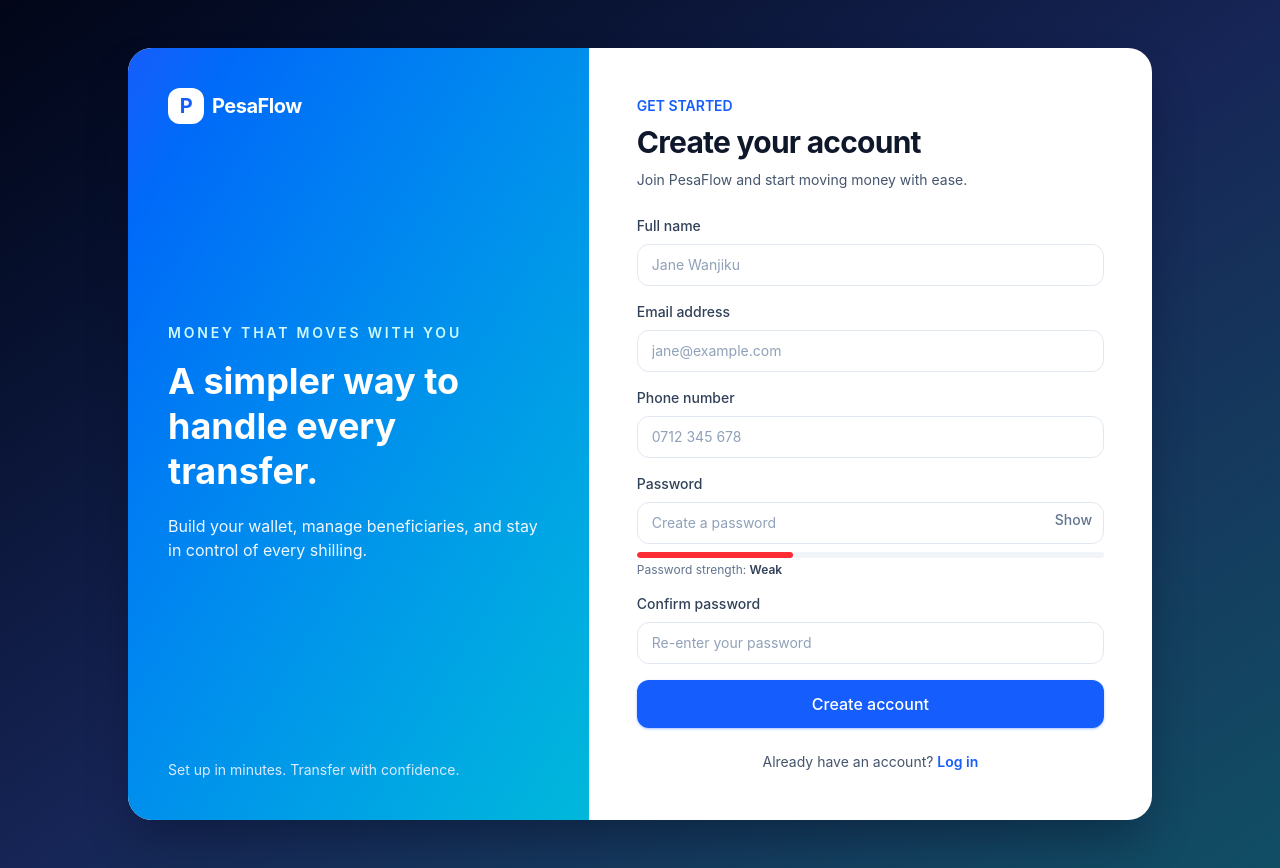
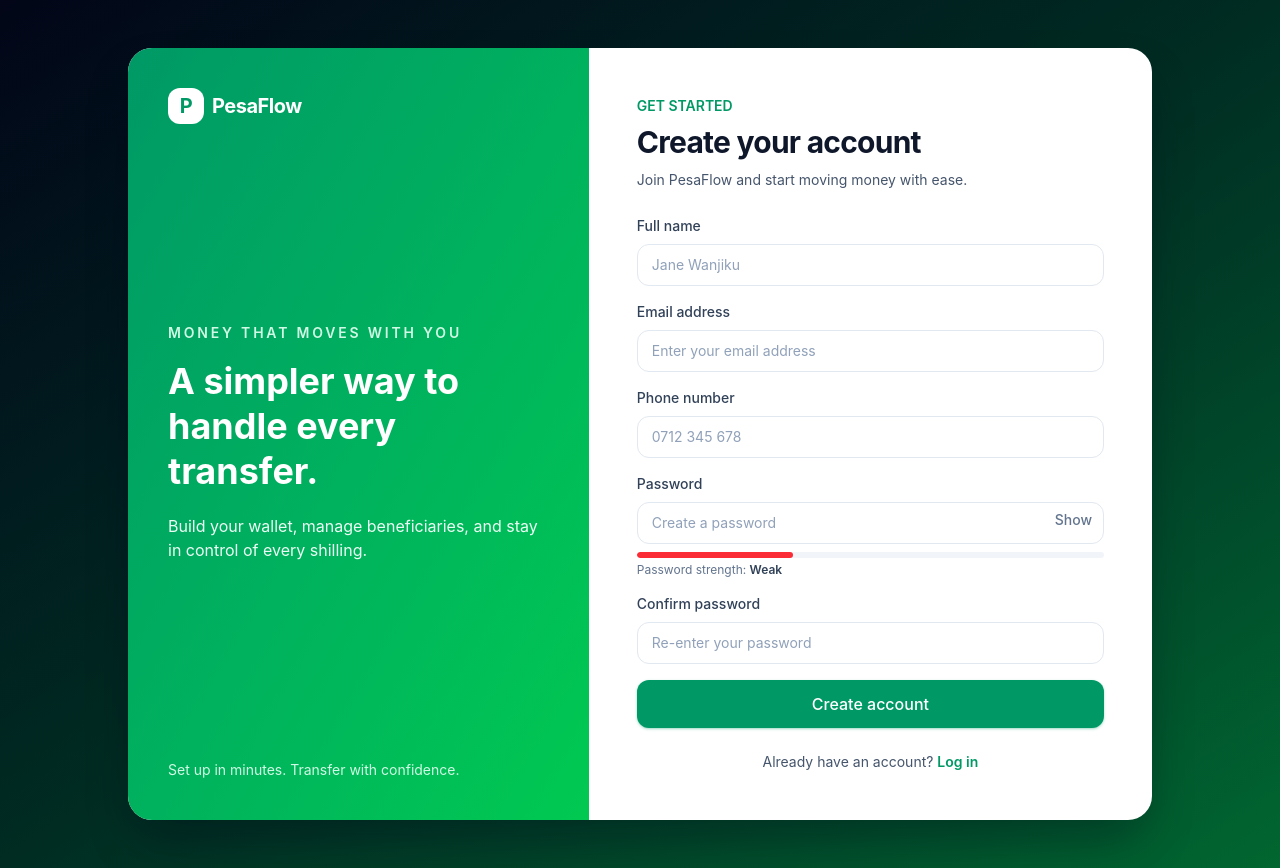
Before and after one commit to munroemil6-bot/pesaflow-frontend, a React (Vite) app: page /register in a window 1280 px wide. Built offline with nearby package versions, Linux system fonts and the light colour scheme.

Commit message:
style(auth): refresh registration page with green theme

```diff
--- a/src/pages/Auth/Register.jsx
+++ b/src/pages/Auth/Register.jsx
@@ -132,27 +132,27 @@ export default function Register() {
   }
 
   return (
-    <main className="min-h-screen bg-gradient-to-br from-slate-950 via-blue-950 to-cyan-900 px-4 py-8 sm:px-6 sm:py-12">
+    <main className="min-h-screen bg-gradient-to-br from-slate-950 via-emerald-950 to-green-800 px-4 py-8 sm:px-6 sm:py-12">
       <div className="mx-auto flex min-h-[calc(100vh-4rem)] max-w-5xl items-center justify-center">
         <section className="grid w-full overflow-hidden rounded-3xl bg-white shadow-2xl shadow-slate-950/40 lg:grid-cols-[.9fr_1.1fr]">
-          <aside className="hidden bg-gradient-to-br from-blue-600 to-cyan-500 p-10 text-white lg:flex lg:flex-col lg:justify-between">
-            <Link to="/" className="inline-flex w-fit items-center gap-2 text-xl font-bold tracking-tight"><span className="grid h-9 w-9 place-items-center rounded-xl bg-white text-blue-600">P</span>PesaFlow</Link>
-            <div><p className="text-sm font-semibold uppercase tracking-[0.2em] text-cyan-100">Money that moves with you</p><h1 className="mt-4 text-4xl font-bold leading-tight">A simpler way to handle every transfer.</h1><p className="mt-5 max-w-sm text-blue-50">Build your wallet, manage beneficiaries, and stay in control of every shilling.</p></div>
-            <p className="text-sm text-blue-100">Set up in minutes. Transfer with confidence.</p>
+          <aside className="hidden bg-gradient-to-br from-emerald-600 to-green-500 p-10 text-white lg:flex lg:flex-col lg:justify-between">
+            <Link to="/" className="inline-flex w-fit items-center gap-2 text-xl font-bold tracking-tight"><span className="grid h-9 w-9 place-items-center rounded-xl bg-white text-emerald-600">P</span>PesaFlow</Link>
+            <div><p className="text-sm font-semibold uppercase tracking-[0.2em] text-emerald-100">Money that moves with you</p><h1 className="mt-4 text-4xl font-bold leading-tight">A simpler way to handle every transfer.</h1><p className="mt-5 max-w-sm text-emerald-50">Build your wallet, manage beneficiaries, and stay in control of every shilling.</p></div>
+            <p className="text-sm text-emerald-100">Set up in minutes. Transfer with confidence.</p>
           </aside>
           <div className="p-6 sm:p-10 lg:p-12">
-            <Link to="/" className="inline-flex items-center gap-2 text-lg font-bold text-blue-700 lg:hidden"><span className="grid h-8 w-8 place-items-center rounded-lg bg-blue-600 text-sm text-white">P</span>PesaFlow</Link>
-            <div className="mt-8 lg:mt-0"><p className="text-sm font-semibold text-blue-600">GET STARTED</p><h2 className="mt-2 text-3xl font-bold tracking-tight text-slate-900">Create your account</h2><p className="mt-2 text-sm leading-6 text-slate-600">Join PesaFlow and start moving money with ease.</p></div>
+            <Link to="/" className="inline-flex items-center gap-2 text-lg font-bold text-emerald-700 lg:hidden"><span className="grid h-8 w-8 place-items-center rounded-lg bg-emerald-600 text-sm text-white">P</span>PesaFlow</Link>
+            <div className="mt-8 lg:mt-0"><p className="text-sm font-semibold text-emerald-600">GET STARTED</p><h2 className="mt-2 text-3xl font-bold tracking-tight text-slate-900">Create your account</h2><p className="mt-2 text-sm leading-6 text-slate-600">Join PesaFlow and start moving money with ease.</p></div>
             {message && <div role="status" className="mt-5 rounded-xl border border-emerald-200 bg-emerald-50 px-4 py-3 text-sm text-emerald-800">{message}</div>}
             <form className="mt-6 space-y-4" onSubmit={handleSubmit} noValidate>
               <Input label="Full name" id="fullName" name="fullName" value={formData.fullName} onChange={handleChange} placeholder="Jane Wanjiku" autoComplete="name" error={errors.fullName} />
-              <Input label="Email address" id="email" name="email" type="email" value={formData.email} onChange={handleChange} placeholder="jane@example.com" autoComplete="email" error={errors.email} />
+              <Input label="Email address" id="email" name="email" type="email" value={formData.email} onChange={handleChange} placeholder="Enter your email address" autoComplete="email" error={errors.email} />
               <Input label="Phone number" id="phone" name="phone" type="tel" value={formData.phone} onChange={handleChange} placeholder="0712 345 678" autoComplete="tel" inputMode="tel" maxLength="10" error={errors.phone} />
-              <div><div className="relative"><Input label="Password" id="password" name="password" type={showPassword ? 'text' : 'password'} value={formData.password} onChange={handleChange} placeholder="Create a password" autoComplete="new-password" error={errors.password} className="pr-16" /><button type="button" onClick={() => setShowPassword((visible) => !visible)} className="absolute right-3 top-9 text-sm font-medium text-slate-500 hover:text-blue-600" aria-label={showPassword ? 'Hide password' : 'Show password'}>{showPassword ? 'Hide' : 'Show'}</button></div><div className="mt-2" aria-live="polite"><div className="h-1.5 overflow-hidden rounded-full bg-slate-100"><div className={`h-full rounded-full transition-all ${strength.width} ${strength.color}`} /></div><p className="mt-1 text-xs text-slate-500">Password strength: <span className="font-semibold text-slate-700">{strength.label}</span>{formData.password && ` — ${strength.hint}`}</p></div></div>
+              <div><div className="relative"><Input label="Password" id="password" name="password" type={showPassword ? 'text' : 'password'} value={formData.password} onChange={handleChange} placeholder="Create a password" autoComplete="new-password" error={errors.password} className="pr-16" /><button type="button" onClick={() => setShowPassword((visible) => !visible)} className="absolute right-3 top-9 text-sm font-medium text-slate-500 hover:text-emerald-600" aria-label={showPassword ? 'Hide password' : 'Show password'}>{showPassword ? 'Hide' : 'Show'}</button></div><div className="mt-2" aria-live="polite"><div className="h-1.5 overflow-hidden rounded-full bg-slate-100"><div className={`h-full rounded-full transition-all ${strength.width} ${strength.color}`} /></div><p className="mt-1 text-xs text-slate-500">Password strength: <span className="font-semibold text-slate-700">{strength.label}</span>{formData.password && ` — ${strength.hint}`}</p></div></div>
               <Input label="Confirm password" id="confirmPassword" name="confirmPassword" type={showPassword ? 'text' : 'password'} value={formData.confirmPassword} onChange={handleChange} placeholder="Re-enter your password" autoComplete="new-password" error={errors.confirmPassword} />
-              <Button type="submit" fullWidth size="lg" disabled={isLoading}>{isLoading ? 'Creating account…' : 'Create account'}</Button>
+              <Button type="submit" fullWidth size="lg" disabled={isLoading} className="bg-emerald-600 shadow-emerald-600/30 hover:bg-emerald-700 focus:ring-emerald-500/40">{isLoading ? 'Creating account…' : 'Create account'}</Button>
             </form>
-            <p className="mt-6 text-center text-sm text-slate-600">Already have an account? <Link to="/auth/login" className="font-semibold text-blue-600 hover:text-blue-700 hover:underline">Log in</Link></p>
+            <p className="mt-6 text-center text-sm text-slate-600">Already have an account? <Link to="/auth/login" className="font-semibold text-emerald-600 hover:text-emerald-700 hover:underline">Log in</Link></p>
           </div>
         </section>
       </div>
```
